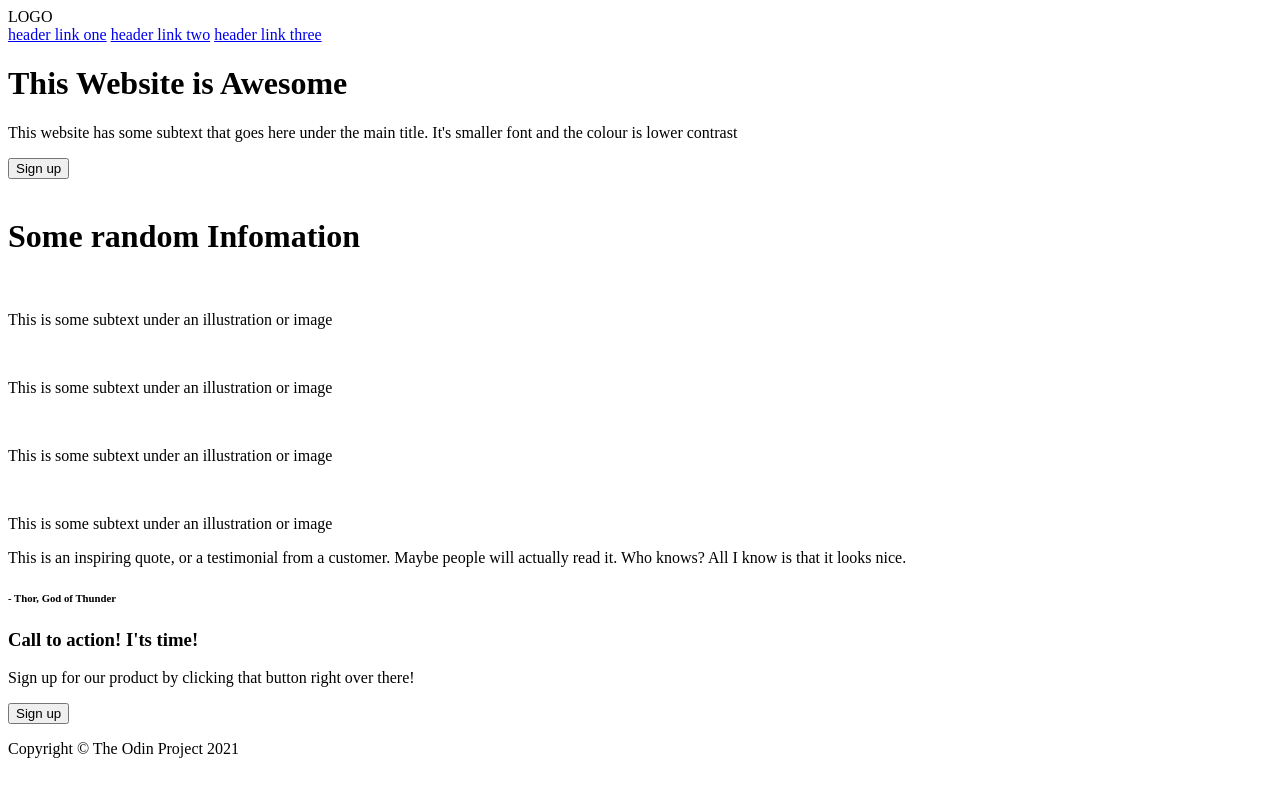
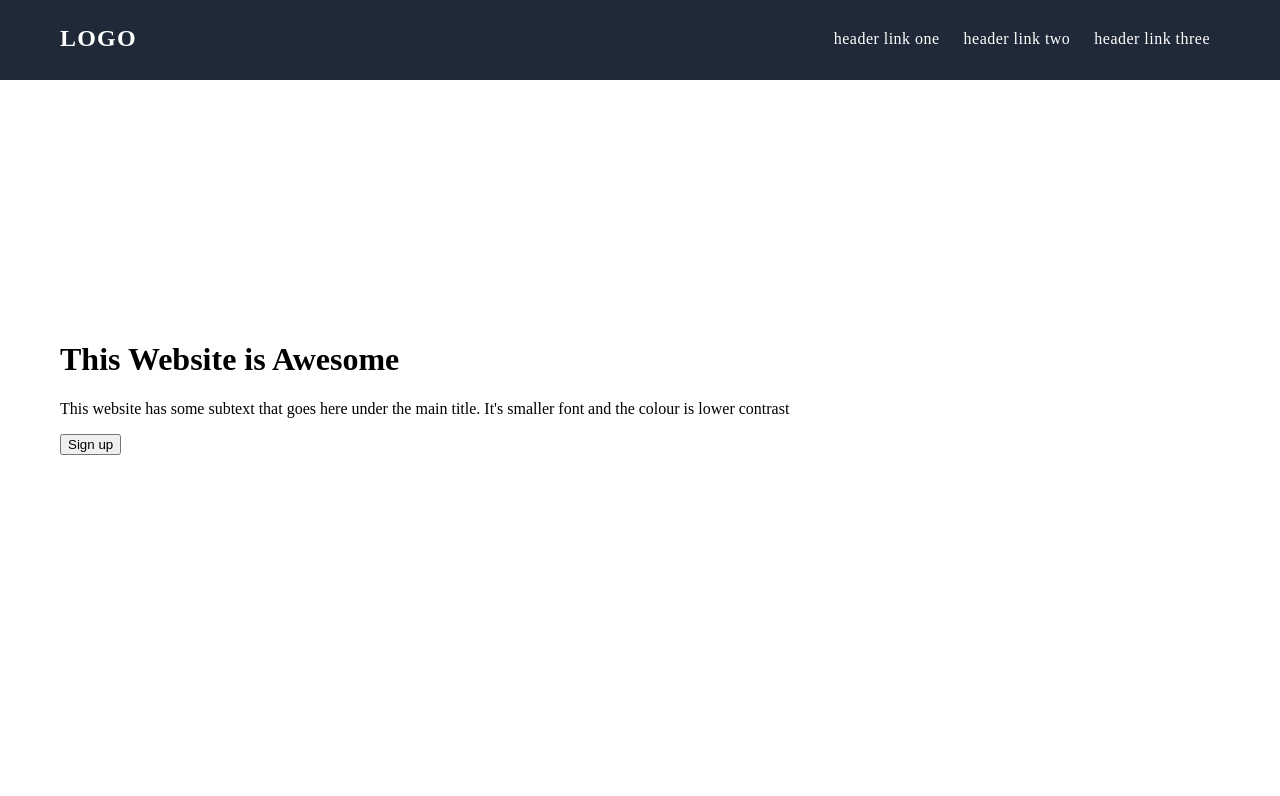
Before and after one commit to ADevCalledMo/TOP-Landing-Page, a plain HTML site: page index.html in a window 1280 px wide. Shown: the top 796 px of the page. Drawn offline with Linux system fonts and the light colour scheme.

Commit message:
Nav-bar CSS complete

```diff
--- a/index.html
+++ b/index.html
@@ -4,12 +4,13 @@
     <meta charset="UTF-8" />
     <meta http-equiv="X-UA-Compatible" content="IE=edge" />
     <meta name="viewport" content="width=device-width, initial-scale=1.0" />
+    <link rel="stylesheet" href="style.css">
     <title>Document</title>
   </head>
   <body>
     <div class="navbar">
       <div class="container">
-        <div class="flexbox">
+        <div class="flexbox nav">
           <div class="logo">LOGO</div>
           <div class="nav-links">
             <a href="#" class="nav-link">header link one</a>
@@ -19,7 +20,7 @@
         </div>
       </div>
     </div>
-    <div class="hero-section">
+    <div class="section hero">
       <div class="container">
         <div class="flexbox">
           <div class="left">
@@ -36,7 +37,7 @@
         </div>
       </div>
     </div>
-    <div class="info-section">
+    <div class="section info">
       <div class="container">
         <div class="flexbox">
           <h1>Some random Infomation</h1>
@@ -61,7 +62,7 @@
         </div>
       </div>
     </div>
-    <div class="quote-section">
+    <div class="section quote">
       <div class="container">
         <div class="flexbox">
           <p>
@@ -73,7 +74,7 @@
         </div>
       </div>
     </div>
-    <div class="cta-section">
+    <div class="section cta">
       <div class="container">
         <div class="flexbox">
           <div class="cta-text">
@@ -88,7 +89,7 @@
         </div>
       </div>
     </div>
-    <div class="footer">
+    <div class="section footer">
       <div class="container">
         <div class="flexbox"><p>Copyright © The Odin Project 2021</p></div>
       </div>
--- a/style.css
+++ b/style.css
@@ -0,0 +1,74 @@
+/* Variables */
+/* Hero and Footer Colour */
+:root {
+  --dark-bg-color: #1f2937;
+  --hero-main-text: 48px;
+  --hero-main-text-color: #f9faf8;
+  --hero-secondary-text: 18px;
+  --hero-secondary-color: #e5e7eb;
+  --hero-logo-text: 24px;
+  --hero-logo-color: #f9faf8;
+  --button-color: #3882f6;
+  --info-header-text: 36px;
+  --info-header-color: #1f2937;
+  --quote-bg-color: #e5e7eb;
+  --quote-text: 36px;
+  --quote-text-color: #1f2937;
+}
+
+body {
+  margin: 0;
+}
+
+.section {
+  min-height: 100vh;
+  padding: 30vh 60px;
+}
+
+.navbar {
+  background-color: var(--dark-bg-color);
+  height: 10vh;
+}
+
+.flexbox.nav {
+  display: flex;
+  justify-content: space-between;
+}
+
+.logo {
+  font-size: 24px;
+  font-weight: bold;
+  letter-spacing: 0.05em;
+  color: white;
+  margin-top: 25px;
+}
+
+.nav-links {
+  margin-top: 30px;
+}
+
+.nav-link {
+  margin-left: 10px;
+  margin-right: 10px;
+}
+
+a {
+  text-decoration: none;
+  color: white;
+  letter-spacing: 0.03em;
+}
+
+.container {
+  margin-left: auto;
+  margin-right: auto;
+  max-width: 1160px;
+}
+
+/*
+.section.hero {
+  background-color: var(--dark-bg-color);
+}
+
+.section.quote {
+  background-color: var(--quote-bg-color);
+} */
```
